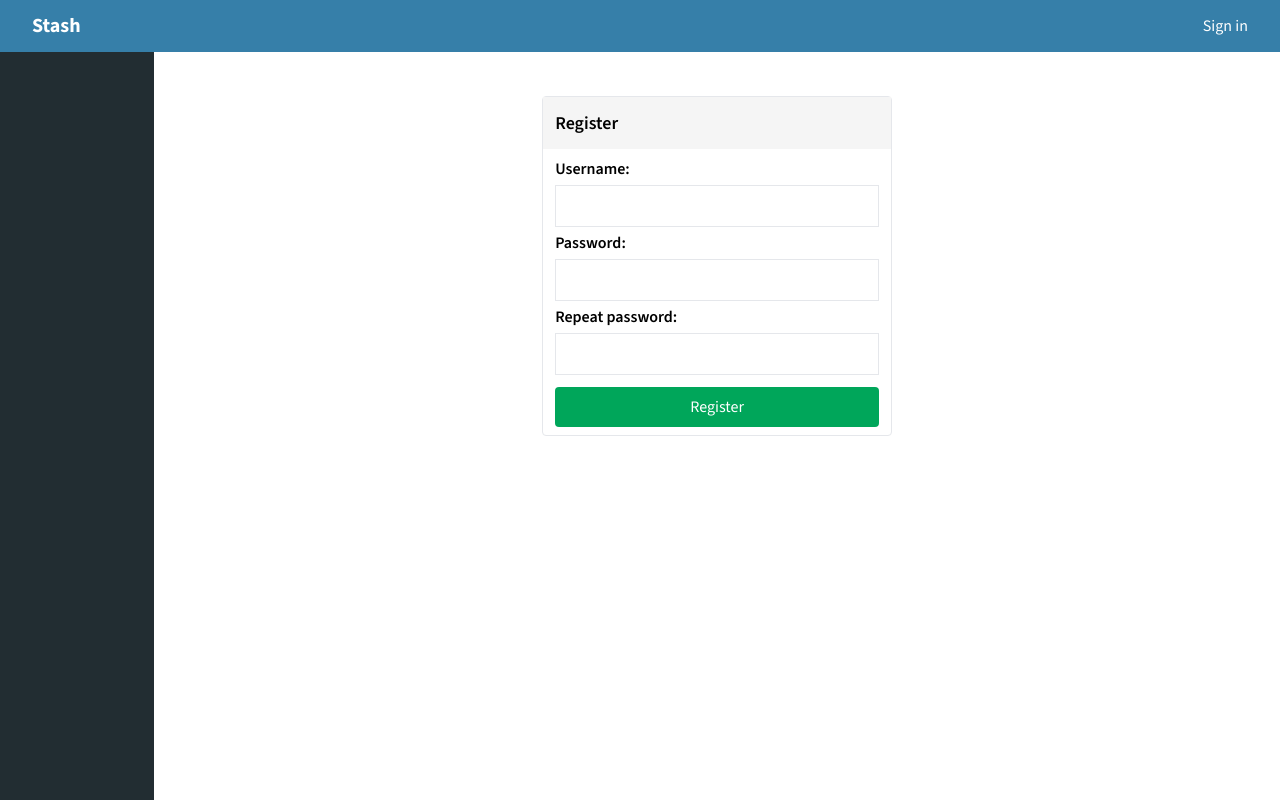
After one commit to DipsDev/Stash, a Flask app: page /auth/register in a window 1280 px wide. The commit adds this page. Run offline with Flask 3, Linux system fonts and the light colour scheme; some libraries are stand-ins or nearby versions.

Commit message:
add register page

```diff
--- a/server/src/app.py
+++ b/server/src/app.py
@@ -1,13 +1,16 @@
 from flask import Flask, render_template
+
+from .blueprints.auth import auth
 from .blueprints.stash_api import stash_api
 
 app = Flask(__name__)
 
 app.register_blueprint(stash_api, url_prefix="/stash")
+app.register_blueprint(auth, url_prefix="/auth")
 
 
 @app.route("/")
-def hello_world():
+def landing_page():
     return render_template("main_page.html")
 
 
--- /dev/null
+++ b/server/src/blueprints/auth.py
@@ -0,0 +1,8 @@
+from flask import Blueprint, render_template
+
+auth = Blueprint("auth", __name__)
+
+
+@auth.route("/register")
+def register_user():
+    return render_template("auth/register.html")
--- /dev/null
+++ b/server/src/templates/auth/register.html
@@ -0,0 +1,19 @@
+{% extends 'base.html' %}
+
+{% block content %}
+<form method="post" action="{{ url_for('auth.register_user') }}" class="flex flex-col items-center justify-center w-full h-full mt-10">
+
+    <div class="flex flex-col justify-center items-center border w-[350px] rounded">
+        <h3 class="bg-[#F5F5F5] w-full text-lg px-3 py-3 font-semibold">Register</h3>
+        <div class="px-3 py-2">
+            <label class="font-semibold" for="user_name">Username:</label>
+            <input id="user_name" name="username" type="text" class="py-2 px-4 w-full border my-1">
+            <label class="font-semibold" for="pass">Password:</label>
+            <input id="pass" name="password" type="text" class="py-2 px-4 w-full border my-1">
+            <label class="font-semibold" for="rep_pass">Repeat password:</label>
+            <input id="rep_pass" name="rep_password" type="text" class="py-2 px-4 w-full border mt-1">
+            <input type="submit" value="Register" class="w-full text-center bg-[#00A65A] py-2 mt-3 text-white rounded hover:cursor-pointer hover:bg-green-700">
+        </div>
+    </div>
+</form>
+{% endblock %}
--- a/server/src/templates/base.html
+++ b/server/src/templates/base.html
@@ -14,8 +14,8 @@
   </head>
   <body>
     <nav class="bg-[#367FA9] px-8 py-3 flex flex-row items-center justify-between fixed w-full">
-        <h1 class="text-white text-xl font-bold">Stash</h1>
-        <button class="text-white">Sign in</button>
+        <a href="{{ url_for('landing_page') }}" class="text-white text-xl font-bold">Stash</a>
+        <a href="{{ url_for('auth.register_user') }}" class="text-white">Sign in</a>
     </nav>
 
     <main class="flex flex-row items-start justify-start h-screen">
@@ -25,7 +25,7 @@
                 {% endblock %}
             </div>
         </div>
-        <div class="mt-14">
+        <div class="mt-14 w-full">
                 {% block content %}
                 {% endblock %}
         </div>
--- a/server/src/templates/main_page.html
+++ b/server/src/templates/main_page.html
@@ -10,8 +10,7 @@
 
 {% block content %}
 <ul class="flex-row flex gap-3 text-[#6B9DCA]">
-    {{ tab_link("news", "News feed") }}
-    {{ tab_link("repos", "Repositories") }}
+    <h2>Hello</h2>
 </ul>
 <div class="w-full h-1 bg-white border-t border-1"></div>
 {% endblock %}
```
Also changed, not shown: server/src/blueprints/stash_api.py (line endings or trailing spaces).
